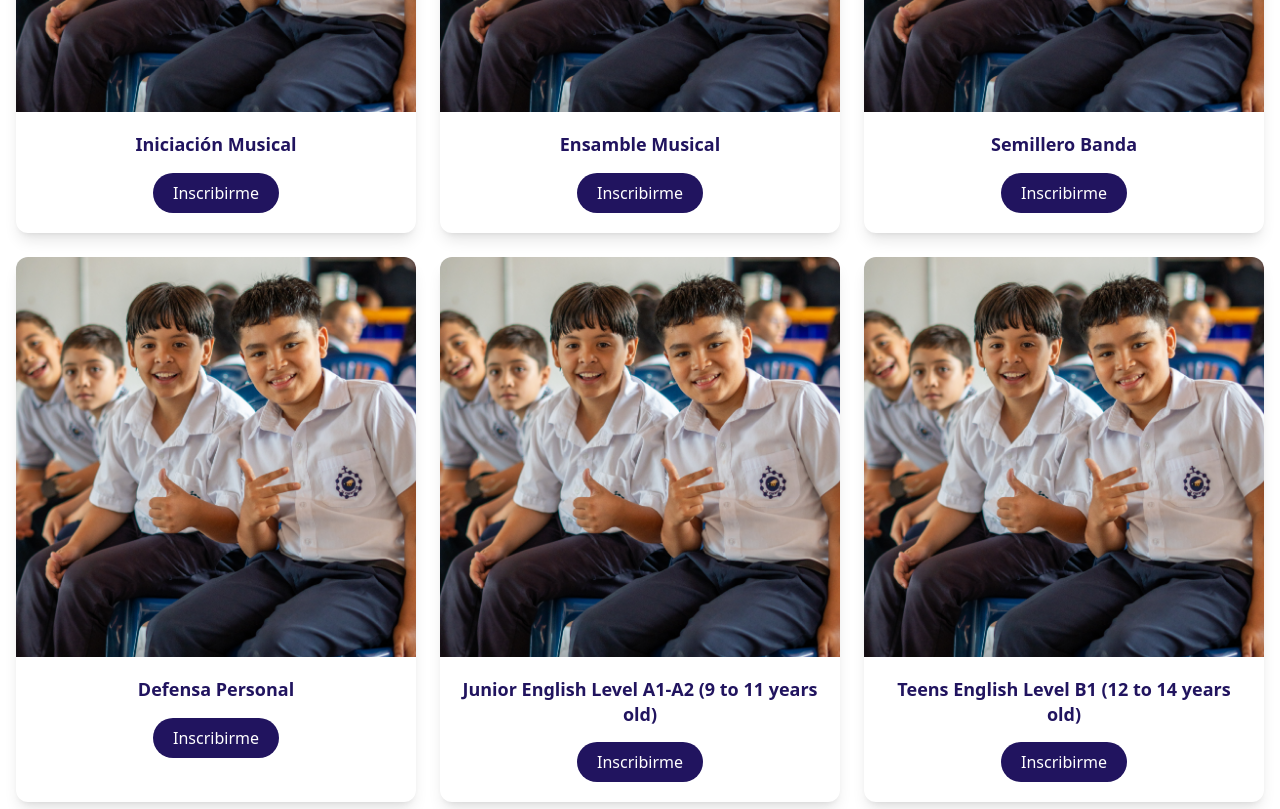
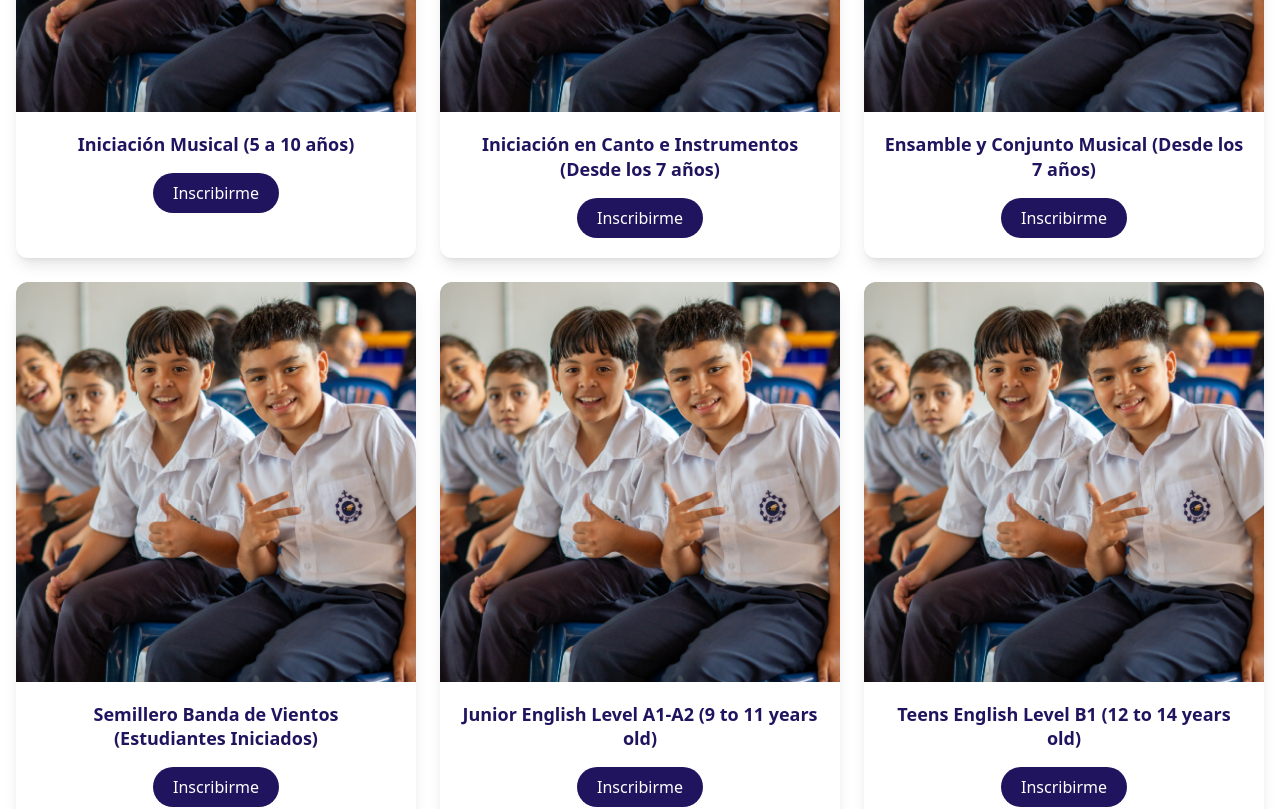
Before and after one commit to secifuentes/extension, a React (Vite) app: page / in a window 1280 px wide. Shown: the part 1020-1829 px from the top of the page. Built offline with nearby package versions, Linux system fonts and the light colour scheme.

Commit message:
nuevos cursos

```diff
--- a/src/data/datosCursos.js
+++ b/src/data/datosCursos.js
@@ -1,6 +1,6 @@
 export const datosCursos = {
   "iniciacion-musical": {
-    nombre: 'Iniciación Musical',
+    nombre: 'Iniciación Musical (5 a 10 años)',
     precio: 70000,
     imagen: '/cursos/musica.jpg',
     modalidad: 'Presencial',
@@ -14,8 +14,8 @@ export const datosCursos = {
     reserva: 'Sí, se requiere reserva previa.',
     horario: 'Martes de 14:30 a 16:00'
   },
-  "ensamble-musical": {
-    nombre: 'Ensamble Musical',
+  "iniciacion-canto-instrumentos": {
+    nombre: 'Iniciación en Canto e Instrumentos (Desde los 7 años)',
     precio: 70000,
     imagen: '/cursos/ensamble.jpg',
     modalidad: 'Presencial',
@@ -29,8 +29,8 @@ export const datosCursos = {
     reserva: 'Sí.',
     horario: 'Martes de 14:30 a 16:00'
   },
-  "semillero-banda": {
-    nombre: 'Semillero Banda',
+  "ensamble-conjunto-musical": {
+    nombre: 'Ensamble y Conjunto Musical (Desde los 7 años)',
     precio: 70000,
     imagen: '/cursos/banda.jpg',
     modalidad: 'Presencial',
@@ -44,8 +44,25 @@ export const datosCursos = {
     reserva: 'Sí.',
     horario: 'Martes de 14:30 a 16:00'
   },
+
+  "semillero-banda-vientos": {
+    nombre: 'Semillero Banda de Vientos (Estudiantes Iniciados)',
+    precio: 70000,
+    imagen: '/cursos/banda.jpg',
+    modalidad: 'Presencial',
+    duracion: '8 semanas',
+    ubicacion: 'Sede principal',
+    descripcion: 'Participá en el semillero de banda marcial del colegio. Desarrollá ritmo, disciplina y espíritu de grupo.',
+    requisitos: 'Ninguno.',
+    implementos: 'El colegio provee instrumentos básicos.',
+    beneficios: 'Disciplina, identidad institucional, coordinación.',
+    edad: '8 a 14 años',
+    reserva: 'Sí.',
+    horario: 'Martes de 14:30 a 16:00'
+  },
+
   "defensa-personal": {
-    nombre: 'Defensa Personal con énfasis en lucha olímpica',
+    nombre: 'Defensa Personal con Énfasis en Lucha Olímpica',
     precio: 85000,
     imagen: '/cursos/defensa.jpg',
     modalidad: 'Presencial',
--- a/src/pages/Home.jsx
+++ b/src/pages/Home.jsx
@@ -2,15 +2,16 @@ import React, { useState, useEffect } from 'react';
 import { Link } from 'react-router-dom';
 
 const cursos = [
-  { slug: 'iniciacion-musical', nombre: 'Iniciación Musical', valor: '$70.000', imagen: '/cursos/musica.jpg' },
-  { slug: 'ensamble-musical', nombre: 'Ensamble Musical', valor: '$70.000', imagen: '/cursos/ensamble.jpg' },
-  { slug: 'semillero-banda', nombre: 'Semillero Banda', valor: '$70.000', imagen: '/cursos/banda.jpg' },
-  { slug: 'defensa-personal', nombre: 'Defensa Personal', valor: '$85.000', imagen: '/cursos/defensa.jpg' },
+  { slug: 'iniciacion-musical', nombre: 'Iniciación Musical (5 a 10 años)', valor: '$70.000', imagen: '/cursos/musica.jpg' },
+  { slug: 'iniciacion-canto-instrumentos', nombre: 'Iniciación en Canto e Instrumentos (Desde los 7 años)', valor: '$70.000', imagen: '/cursos/ensamble.jpg' },
+  { slug: 'ensamble-conjunto-musical', nombre: 'Ensamble y Conjunto Musical (Desde los 7 años)', valor: '$70.000', imagen: '/cursos/banda.jpg' },
+  { slug: 'semillero-banda-vientos', nombre: 'Semillero Banda de Vientos (Estudiantes Iniciados)', valor: '$70.000', imagen: '/cursos/banda.jpg' },
   { slug: 'junior-english-a1-a2', nombre: 'Junior English Level A1-A2 (9 to 11 years old)', valor: '$70.000', imagen: '/cursos/ingles1.jpg' },
   { slug: 'teens-english-b1', nombre: 'Teens English Level B1 (12 to 14 years old)', valor: '$80.000', imagen: '/cursos/ingles2.jpg' },
   { slug: 'young-adults-english-a1-a2', nombre: 'Young Adults English Level A1-A2 (15 to 17 years old)', valor: '$90.000', imagen: '/cursos/ingles3.jpg' },
   { slug: 'young-adults-english-b1-b2', nombre: 'Young Adults English Level B1-B2 (15 to 17 years old)', valor: '$90.000', imagen: '/cursos/ingles3.jpg' },
   { slug: 'adult-english-a1-a2', nombre: 'Adult English Level A1-A2 (18 years and older)', valor: '$90.000', imagen: '/cursos/ingles3.jpg' },
+  { slug: 'defensa-personal', nombre: 'Defensa Personal con Énfasis en Lucha Olímpica', valor: '$85.000', imagen: '/cursos/defensa.jpg' },
   { slug: 'ajedrez', nombre: 'Ajedrez', valor: '$80.000', imagen: '/cursos/ajedrez.jpg' },
 ];
 
```
